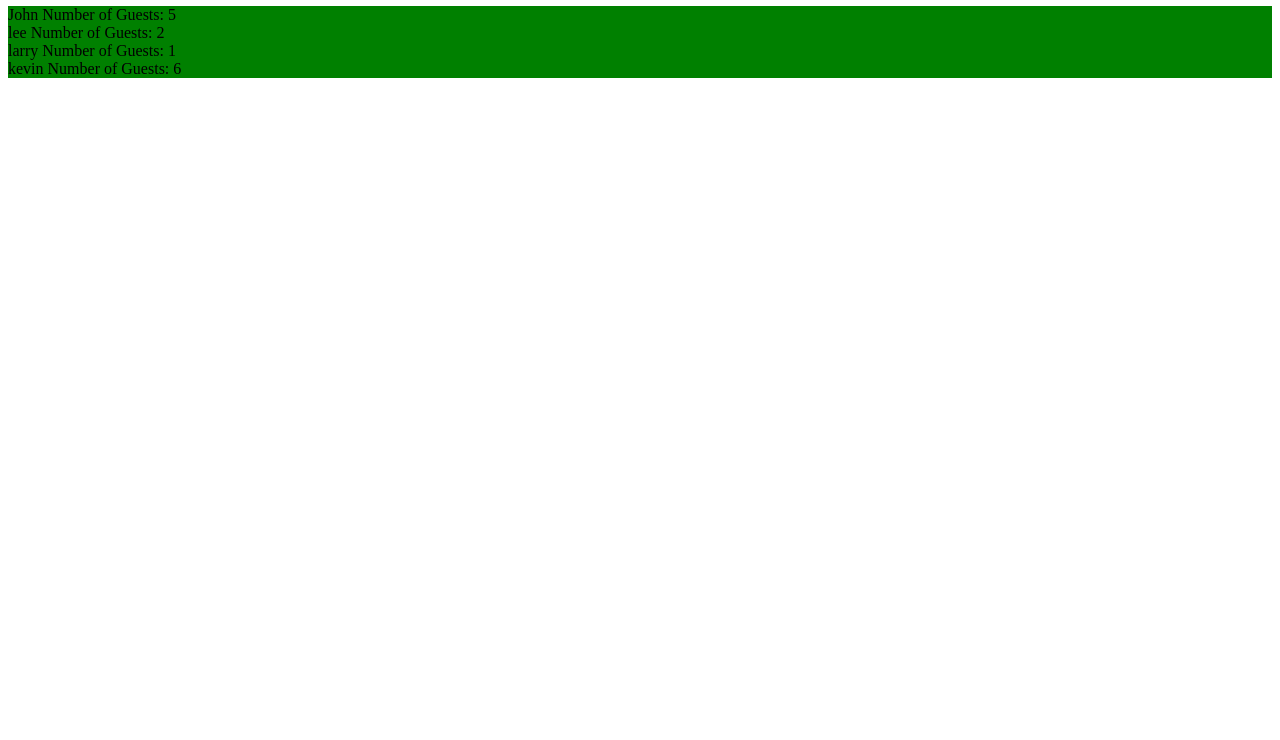
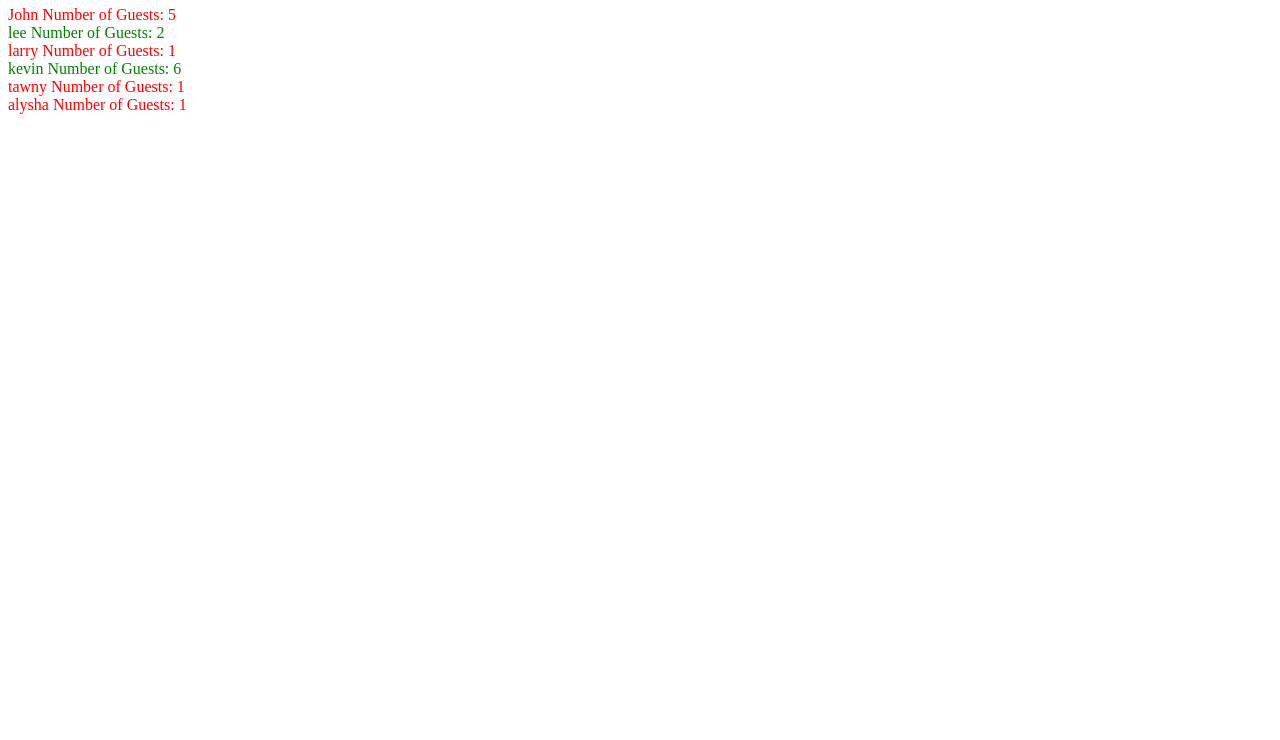
Before and after one commit to garyliggins/jsonlist, a plain HTML site: page index.html in a window 1280 px wide. Shown: the part 60-800 px from the top of the page. Drawn offline with Linux system fonts and the light colour scheme.

Commit message:
project almost complete

```diff
--- a/index.html
+++ b/index.html
@@ -5,7 +5,12 @@
     <title>List Project</title>
     <style>
         .active {
-            background-color: green;
+            color: green;
+            cursor: pointer;
+        }
+        .notActive {
+            color: red;
+            cursor: pointer;
         }
     </style>
 </head>
--- a/list.json
+++ b/list.json
@@ -18,6 +18,16 @@
         "name": "kevin",
         "guests": 6,
         "status": true
+    },
+    {
+        "name": "tawny",
+        "guests": 1,
+        "status": false
+    },
+    {
+        "name": "alysha",
+        "guests": 1,
+        "status": false
     }
 
 ]
--- a/script.js
+++ b/script.js
@@ -3,24 +3,55 @@
 const output = document.querySelector('.output');
 console.log(output);
 const url = 'list.json'
+let myList = [];
+let localData = localStorage.getItem('myList')
+console.log(localData)
 
 window.addEventListener('DOMContentLoaded', () => {
-    output.textContent = 'loading..';
+    // output.textContent = 'loading..';
+    if(localData){
+        myList = JSON.parse(localStorage.getItem('myList'))
+        maker();
+    } else {
     fetch(url).then(rep => rep.json())
     .then((data) => {
-        console.log(data);
-        output.innerHTML = "";
-        data.forEach(element => {
-            makeList(element)
-        });
+        myList = data;
+        // console.log(data);
+       maker()
+        localStorage.setItem('myList',JSON.stringify(myList))
     })
+}
+
 })
 
-function makeList(element) {
+function maker() {
+    myList.forEach((element,index) => {
+        makeList(element,index)
+    });
+}
+
+function makeList(element,index) {
     const div = document.createElement('div')
     div.innerHTML = `${element.name} Number of Guests: ${element.guests}`;
     output.append(div)
+    if(element.status){
+    div.classList.add('active');}
+    else  { element.status = false
+        div.classList.add('notActive');
+        }
+    div.addEventListener('click', (e)=> {
 
-    div.classList.add('active');
+        div.classList.toggle('active');
+        div.classList.toggle('notActive')
+        console.log(div.classList.contains('active'));
+        if(div.classList.contains('active')){
+            myList[index].status = true }
+            else {
+                myList[index].status = false
+            }
+            localStorage.setItem('myList',JSON.stringify(myList))
+        console.log(myList)
+    })
 
-}
+
+    }
```
